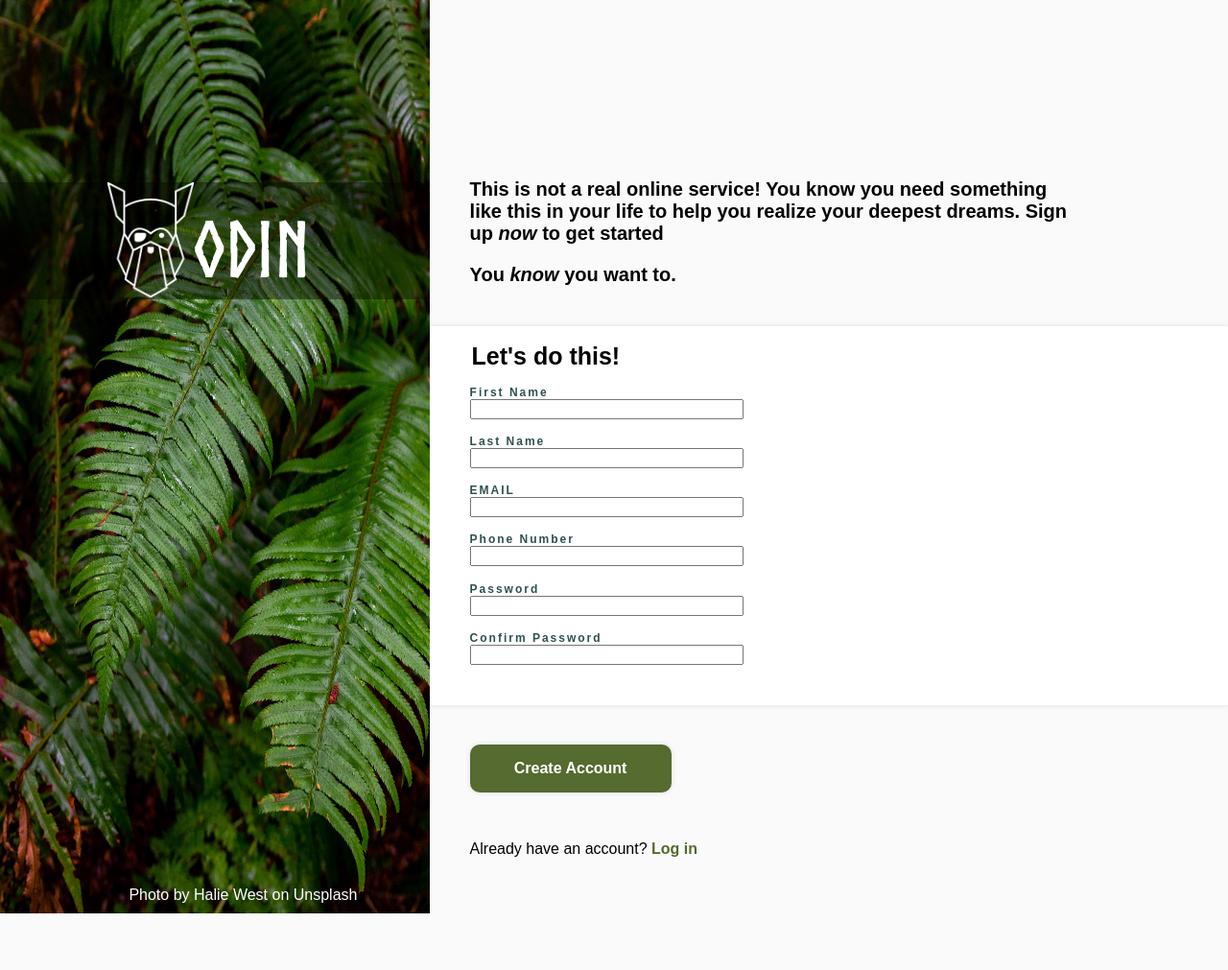
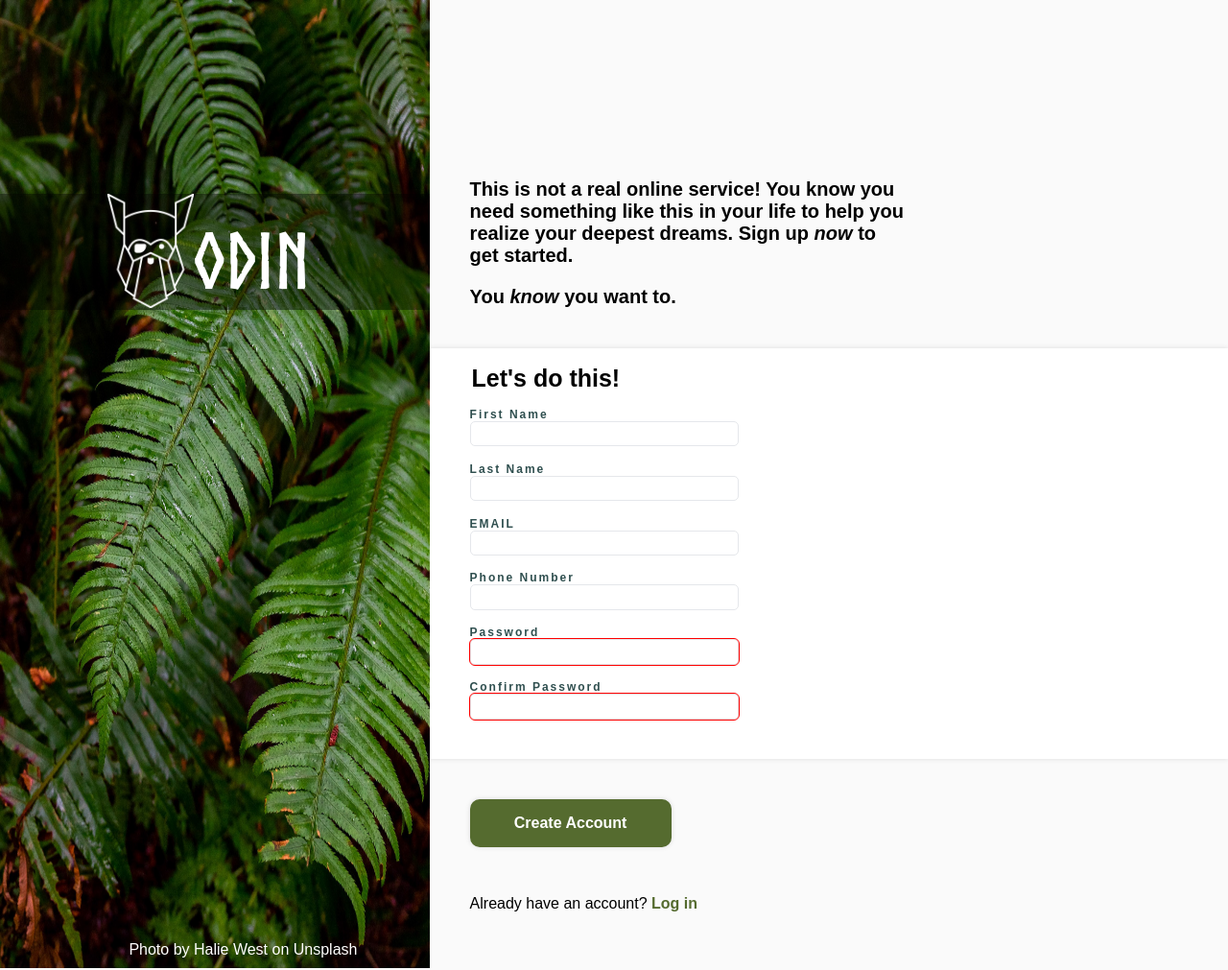
Before and after one commit to kevinfeng123/OdinFormPage, a plain HTML site: page index.html in a window 1280 px wide. Shown: the whole page at 96% size. Before the commit the page ends 954 px from the top, so only its background shows below. Drawn offline with Linux system fonts and the light colour scheme.

Commit message:
added more styling to form page

```diff
--- a/index.html
+++ b/index.html
@@ -19,49 +19,49 @@
 
     <div class="text-content">
         <div class="form-header">
-            <p>This is not a real online service! You know you need something like this in your life to help you realize your deepest dreams. Sign up <span class="italics">now</span> to get started</p>
+            <p>This is not a real online service! You know you need something like this in your life to help you realize your deepest dreams. Sign up <span class="italics">now</span> to get started.</p>
             <span>You <span class="italics">know</span> you want to.</span>
         </div>
         <div class="form-content">
-            <form>
+            <form id="registration-form">
                 <fieldset>
                     <legend class="form-legend">Let's do this!</legend>
 
                     <div class="form-input">
                         <label for="firstName">First Name</label>
-                        <input type="text" id = "firstName" name = "firstName">
+                        <input type="text" id = "firstName" name = "firstName" required>
                     </div>
 
                     <div class="form-input">
                         <label for="lastName">Last Name</label>
-                        <input type="text" id = "lastName" name = "lastName">
+                        <input type="text" id = "lastName" name = "lastName" required>
                     </div>
 
                     <div class="form-input">
                         <label for="email">EMAIL</label>
-                        <input type="email" id = "email" name = "email">
+                        <input type="email" id = "email" name = "email" required>
                     </div>
 
                     <div class="form-input">
                         <label for="phone">Phone Number</label>
-                        <input type="number" id = "phone" name = "phone">
+                        <input type="number" id = "phone" name = "phone" required>
                     </div>
 
                     <div class="form-input">
                         <label for="password">Password</label>
-                        <input type="password" id = "password" name = "passowrd">
+                        <input class="error" type="password" id = "password" name = "password" required>
                     </div>
 
                     <div class="form-input">
                         <label for="confirmPassword">Confirm Password</label>
-                        <input type="confirmPassword" id = "confirmPassword" name = "confirmPassword">
+                        <input class="error" type="confirmPassword" id = "confirmPassword" name = "confirmPassword" required>
                     </div>
 
                 </fieldset>
             </form>
         </div>
         <div class="form-submission">
-            <button class="submit-button" type="submit">Create Account</button>
+            <button class="submit-button" type="submit" form="registration-form">Create Account</button>
             <p class="login-text">Already have an account? <span id="login">Log in</span></p>
         </div>
     </div>
--- a/style.css
+++ b/style.css
@@ -66,7 +66,7 @@ img[src="images/odin-lined.png"]{
 }
 
 .form-header{
-    padding: 20% 20% 5% 5%;
+    padding: 20% 40% 5% 5%;
     font-weight: 600;
     font-size: 20px;
 }
@@ -87,10 +87,17 @@ img[src="images/odin-lined.png"]{
 }
 
 .form-input input{
+    line-height: 170%;
     display: block;
     width: 150%;
+    border: 1px solid #E5E7EB;
+    border-radius: 5px;
 }
 
+input:focus{
+    box-shadow: rgba(99, 99, 99, 0.2) 0px 0px 5px 0px;
+    outline: 1px solid lightskyblue;
+}
 
 fieldset{
     border: 0;
@@ -123,3 +130,14 @@ fieldset{
     color: darkolivegreen;
     font-weight: 700;
 }
+
+.error:invalid {
+    color: red;
+    outline: 1px solid red;
+}
+
+input::-webkit-outer-spin-button,
+input::-webkit-inner-spin-button {
+  -webkit-appearance: none;
+  margin: 0;
+}
```
